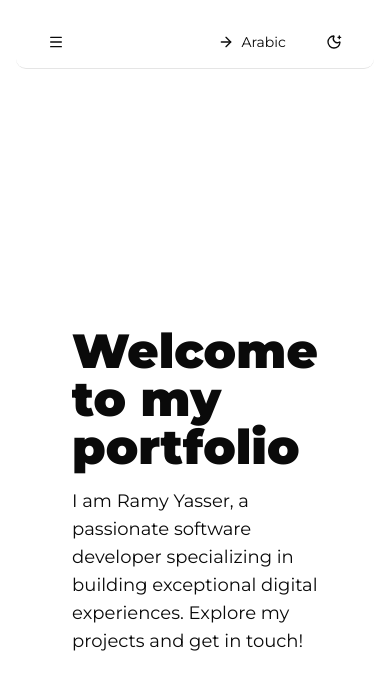
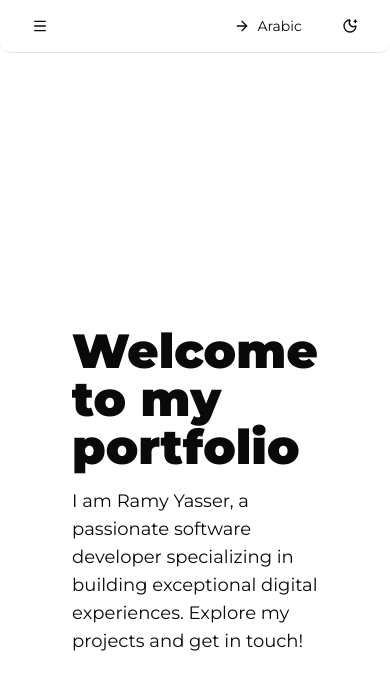
Before and after one commit to ZingerEngineer/ramy-yasser-portfolio-reactjs, a React (Vite) app: page / in a window 390 px wide. Shown: the top 690 px of the page. Built offline with nearby package versions, Linux system fonts and the light colour scheme.

Commit message:
[Addition] Added BreakPoint provider to the layout:
- To share the display sizes between all components.

```diff
--- a/src/components/layout/Layout.tsx
+++ b/src/components/layout/Layout.tsx
@@ -1,8 +1,7 @@
 // src/components/layout/Layout.tsx
-// Main layout component with navigation
-
 import { useTranslation } from 'react-i18next';
 import { navigationBarStatics } from '@/constants/navigation';
+import { BreakpointProvider } from '@/context/BreakPointContext';
 import type { NavigationTabLabels } from '@/types/global';
 import LanguageSwitcher from './LanguageSwitcher';
 import NavigationBar from './NavigationBar';
@@ -24,14 +23,18 @@
 	};
 
 	return (
-		<div className="min-h-screen bg-background p-4">
+		<div className="min-h-screen bg-background">
+			<BreakpointProvider>
 				<NavigationBar navigationTabs={navigationBarStatics} tabLabels={tabLabels}>
 					<div className="flex items-center gap-2">
 						<LanguageSwitcher />
 						<ThemeToggle />
 					</div>
 				</NavigationBar>
+				<div id={'main-content'} className="p-4">
 					{children}
+				</div>
+			</BreakpointProvider>
 		</div>
 	);
 }
```
Lines whose indentation alone changed are shown as unchanged.
